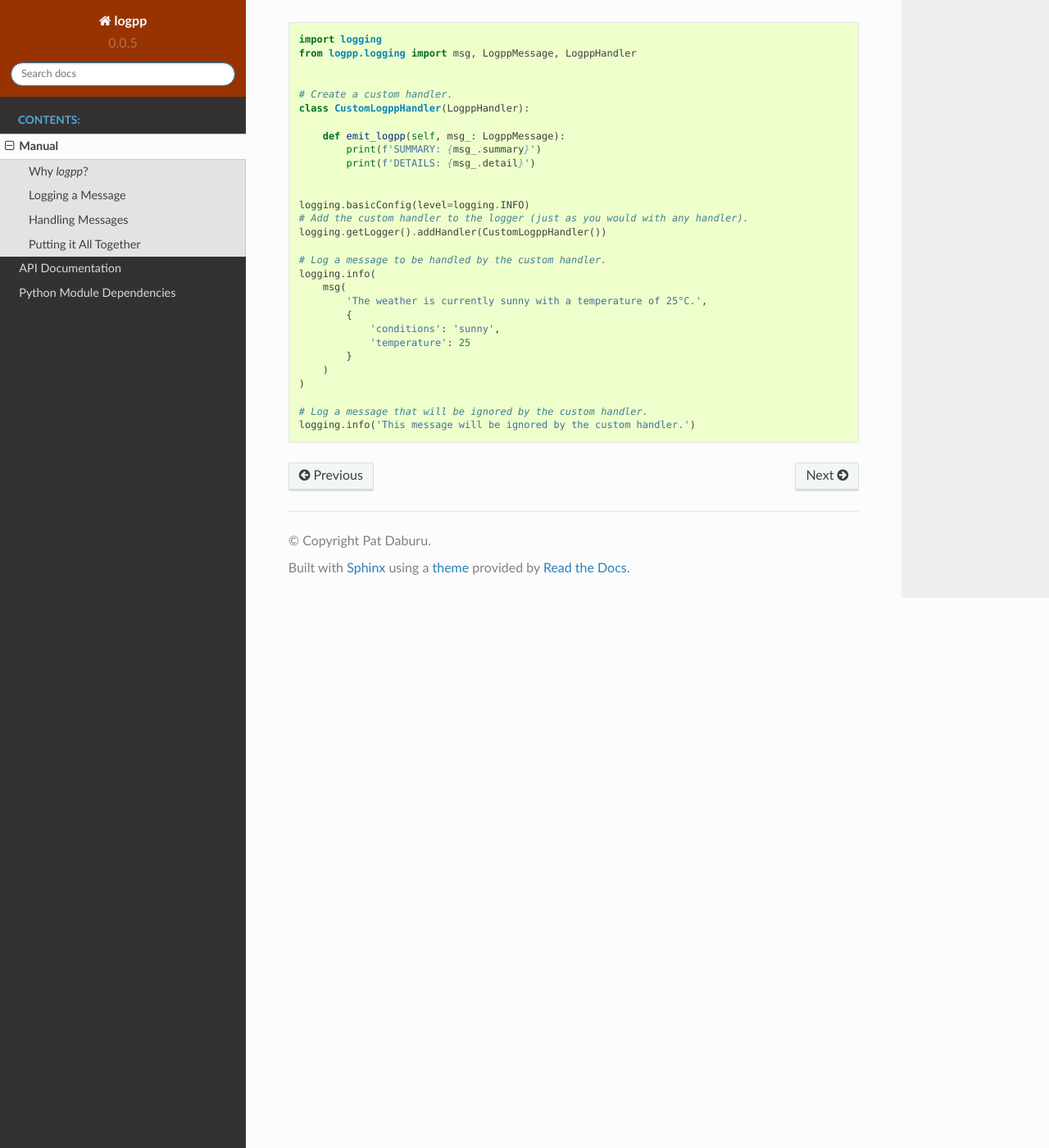
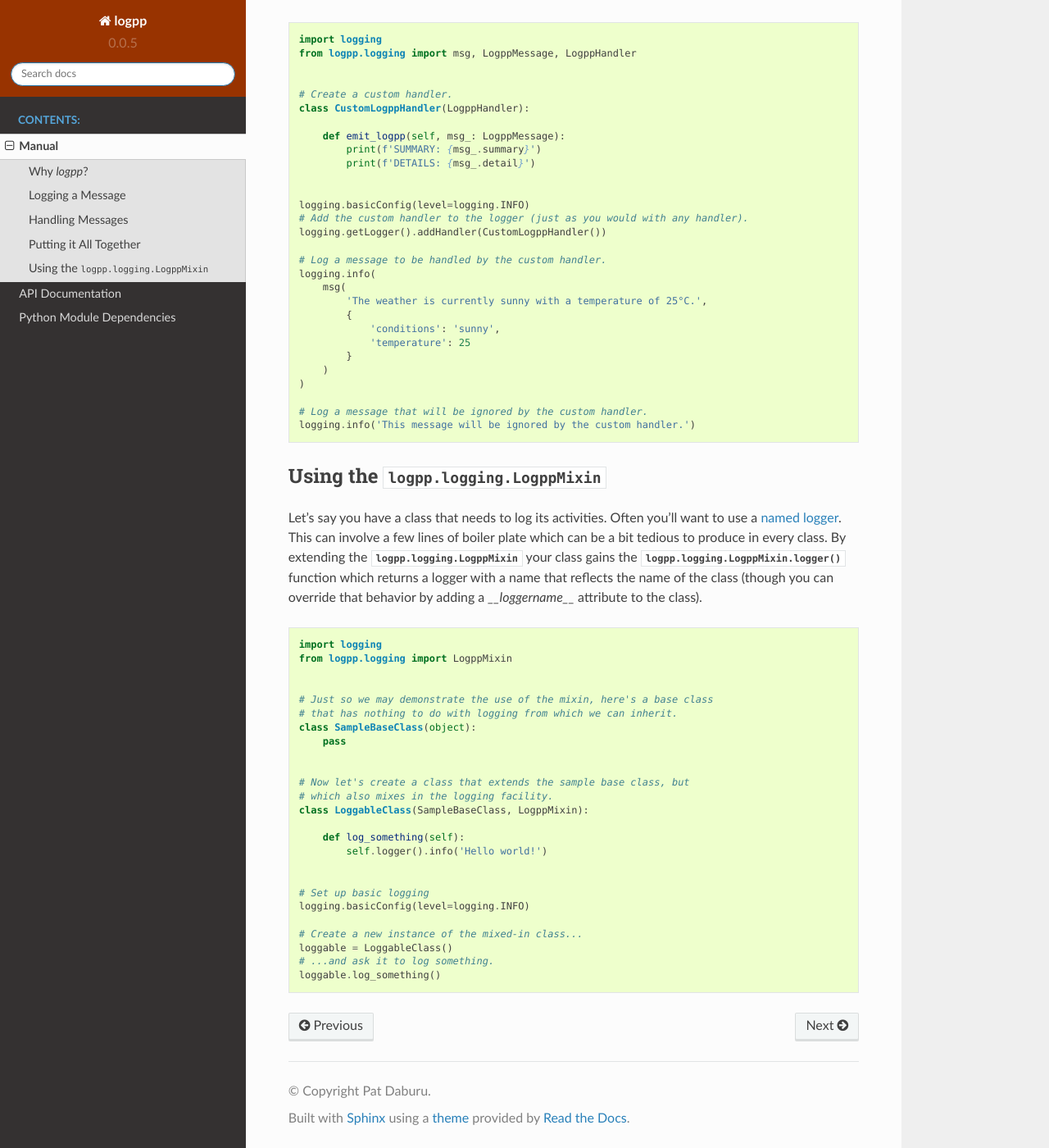
Before and after one commit to patdaburu/logpp, a Sphinx documentation site: the page built from docs/source/manual.rst, in a window 1280 px wide and 1400 px high, scrolled down 1336 px. Shown: the whole window at 82% size. Built offline with Sphinx 7.4.7 and the Read the Docs theme 2.0.0, drawn with Linux system fonts in a browser that asks for light colours.

Commit message:
Updated documentation.

```diff
--- a/docs/source/manual.rst
+++ b/docs/source/manual.rst
@@ -99,3 +99,42 @@ should give you an idea of what to expect from such a facility.
 
     # Log a message that will be ignored by the custom handler.
     logging.info('This message will be ignored by the custom handler.')
+
+Using the :py:class:`logpp.logging.LogppMixin`
+----------------------------------------------
+
+Let's say you have a class that needs to log its activities.  Often you'll want
+to use a `named logger <https://docs.python.org/3/howto/logging-cookbook.html>`_.
+This can involve a few lines of boiler plate which can be a bit tedious to
+produce in every class.  By extending the :py:class:`logpp.logging.LogppMixin`
+your class gains the :py:func:`logpp.logging.LogppMixin.logger` function which
+returns a logger with a name that reflects the name of the class (though you
+can override that behavior by adding a `__loggername__` attribute to the class).
+
+.. code-block:: python
+
+    import logging
+    from logpp.logging import LogppMixin
+
+
+    # Just so we may demonstrate the use of the mixin, here's a base class
+    # that has nothing to do with logging from which we can inherit.
+    class SampleBaseClass(object):
+        pass
+
+
+    # Now let's create a class that extends the sample base class, but
+    # which also mixes in the logging facility.
+    class LoggableClass(SampleBaseClass, LogppMixin):
+
+        def log_something(self):
+            self.logger().info('Hello world!')
+
+
+    # Set up basic logging
+    logging.basicConfig(level=logging.INFO)
+
+    # Create a new instance of the mixed-in class...
+    loggable = LoggableClass()
+    # ...and ask it to log something.
+    loggable.log_something()
```
